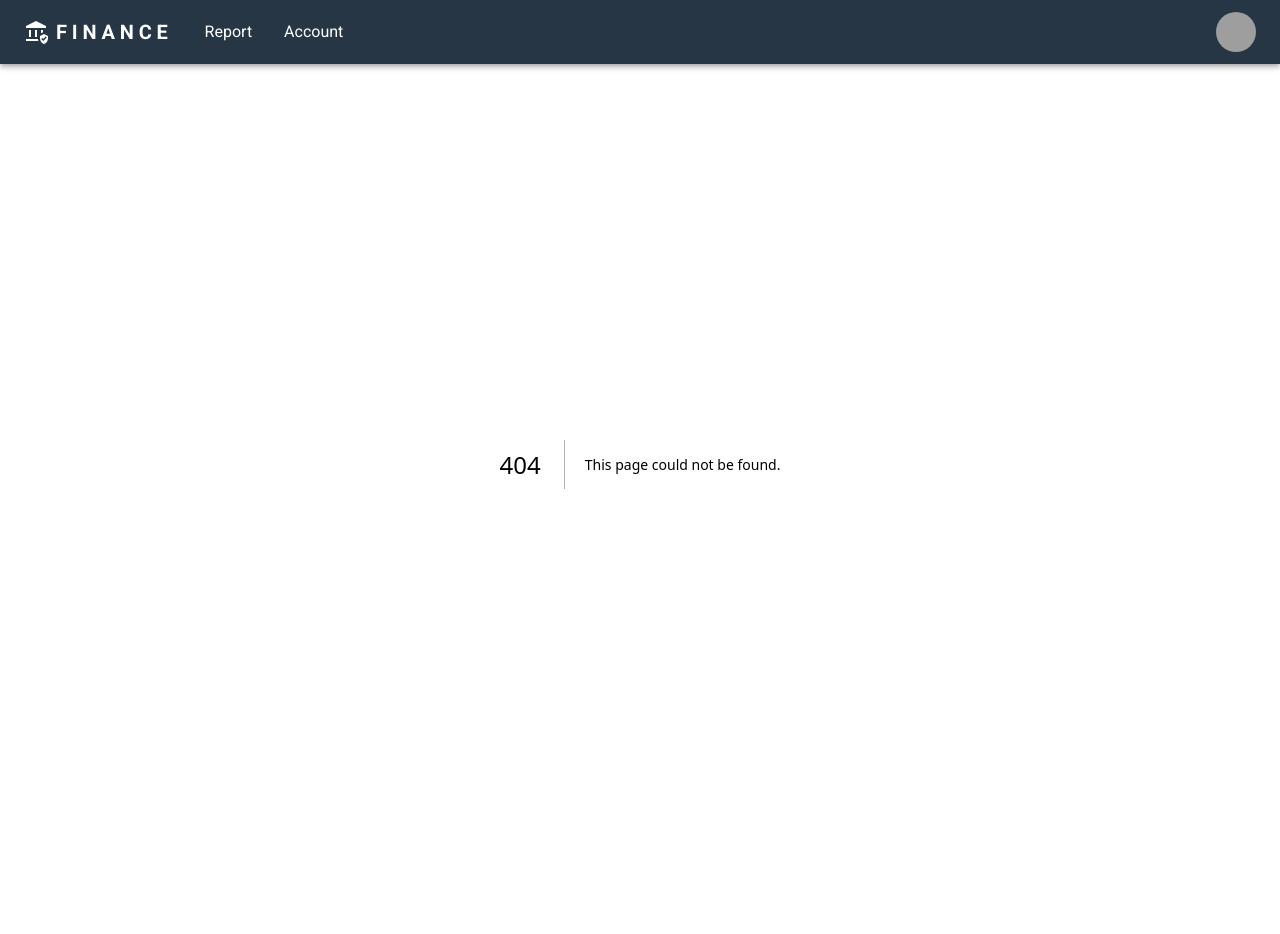
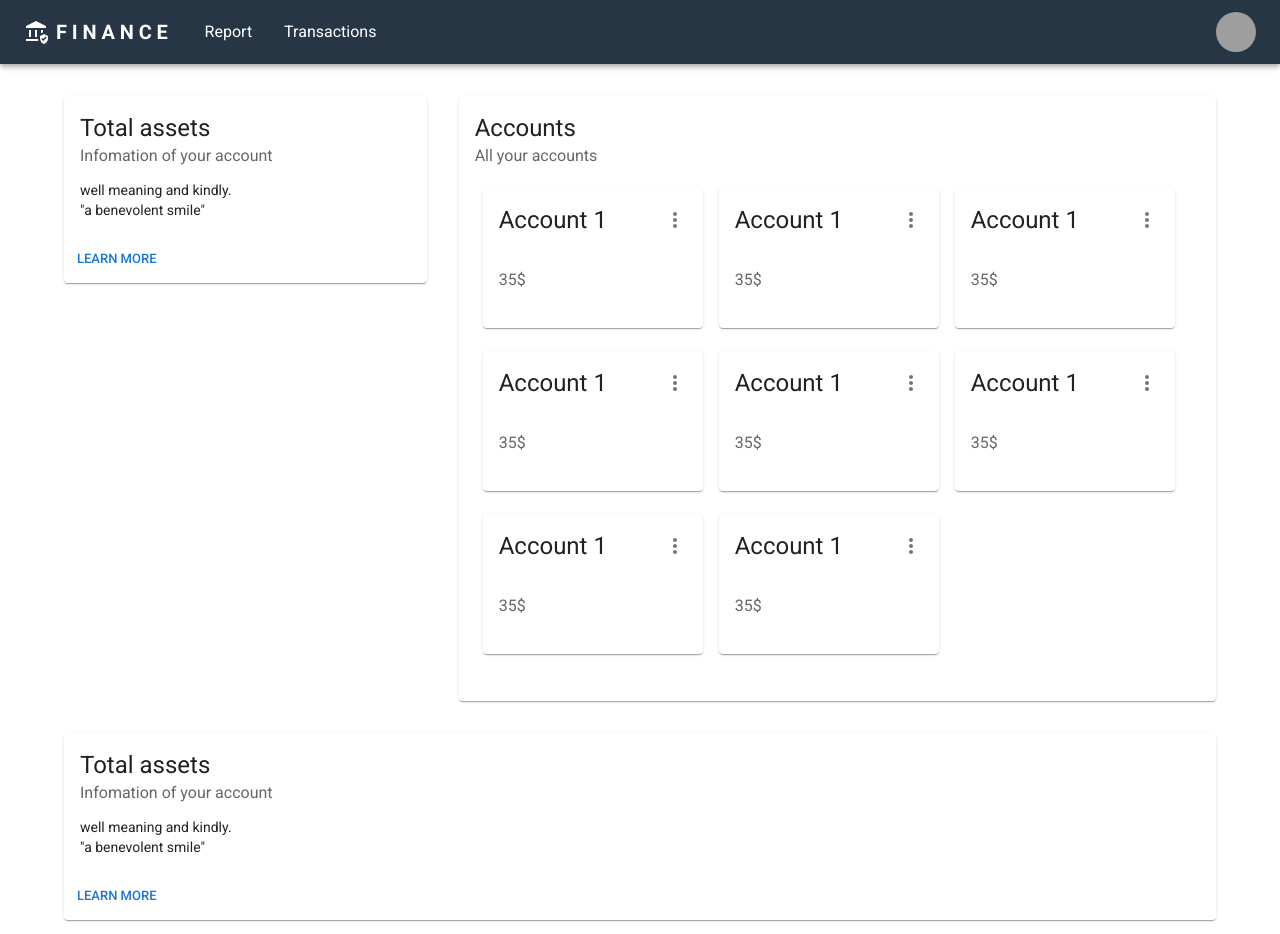
Before and after one commit to datnguyenute/finance_personal, a Next.js app: page /transactions in a window 1280 px wide. Before the commit this address had no page. Shown: the top 934 px of the page. Before the commit the page ends 864 px from the top, so only its background shows below. Built offline with nearby package versions, Linux system fonts and the light colour scheme; grey boxes are pictures that could not be loaded; what @mui/material-nextjs would draw is missing.

Commit message:
Update account to transaction pages

```diff
--- /dev/null
+++ b/src/app/transactions/page.tsx
@@ -0,0 +1,43 @@
+"use client";
+import TransactionModal from "@/components/modals/transaction.modal";
+import { Box, Button, Container, Typography } from "@mui/material";
+import Grid from "@mui/material/Grid2";
+
+import { useState } from "react";
+import TransactionHeader from "./transaction.header";
+import TransactionCard from "@/components/grid/transaction.card";
+import TransactionGrid from "@/components/grid/transaction.grid";
+
+const AccountPage = () => {
+  const [openTransactionsModal, setOpenTransactionModal] = useState(false);
+  const onClickNewTransactions = () => {
+    setOpenTransactionModal(true);
+  };
+  return (
+    <>
+      <Container fixed>
+        <Box sx={{ height: "calc(100vh - 64px)", pt: 2 }}>
+          <TransactionHeader />
+          <TransactionCard />
+          <Grid
+            display={"flex"}
+            flexDirection={"row"}
+            justifyContent={"space-between"}
+          >
+            <Typography variant="h4">Transaction list</Typography>
+            <Button variant="outlined" onClick={() => onClickNewTransactions()}>
+              Create new transaction
+            </Button>
+          </Grid>
+          <TransactionGrid />
+        </Box>
+        <TransactionModal
+          open={openTransactionsModal}
+          close={() => setOpenTransactionModal(false)}
+        />
+      </Container>
+    </>
+  );
+};
+
+export default AccountPage;
--- /dev/null
+++ b/src/app/transactions/transaction.header.tsx
@@ -0,0 +1,83 @@
+import {
+  Button,
+  Card,
+  CardActionArea,
+  CardActions,
+  CardContent,
+  CardHeader,
+  IconButton,
+  Typography,
+} from "@mui/material";
+
+import Grid from "@mui/material/Grid2";
+import { GridMoreVertIcon } from "@mui/x-data-grid";
+
+const AccountCard = () => {
+  return (
+    <Card sx={{ m: 1, width: 220, display: "inline-block" }}>
+      <CardHeader
+        action={
+          <IconButton aria-label="settings">
+            <GridMoreVertIcon />
+          </IconButton>
+        }
+        title="Account 1"
+      />
+      <CardContent>
+        <Typography sx={{ color: "text.secondary", mb: 1.5 }}>35$</Typography>
+      </CardContent>
+    </Card>
+  );
+};
+
+const TransactionHeader = () => {
+  return (
+    <Grid container spacing={4}>
+      <Grid size={4}>
+        <Card sx={{ mb: 2, mt: 2 }}>
+          <CardContent>
+            <Typography variant="h5" component="div">
+              Total assets
+            </Typography>
+            <Typography sx={{ color: "text.secondary", mb: 1.5 }}>
+              Infomation of your account
+            </Typography>
+            <Typography variant="body2">
+              well meaning and kindly.
+              <br />
+              {'"a benevolent smile"'}
+            </Typography>
+          </CardContent>
+          <CardActions>
+            <Button size="small">Learn More</Button>
+          </CardActions>
+        </Card>
+      </Grid>
+      <Grid size={8}>
+        <Card sx={{ mb: 2, mt: 2 }}>
+          <CardContent>
+            <Typography variant="h5" component="div">
+              Accounts
+            </Typography>
+            <Typography sx={{ color: "text.secondary", mb: 1.5 }}>
+              All your accounts
+            </Typography>
+            <Grid display={"block"}>
+              <AccountCard />
+              <AccountCard />
+              <AccountCard />
+              <AccountCard />
+              <AccountCard />
+              <AccountCard />
+              <AccountCard />
+              <AccountCard />
+            </Grid>
+          </CardContent>
+          <CardActions></CardActions>
+        </Card>
+      </Grid>
+    </Grid>
+  );
+};
+
+export default TransactionHeader;
--- a/src/components/grid/transaction.card.tsx
+++ b/src/components/grid/transaction.card.tsx
@@ -1,17 +1,8 @@
 import { Box, Card, CardActions, CardContent, Typography, Button } from "@mui/material";
-
-const bull = (
-  <Box
-    component="span"
-    sx={{ display: 'inline-block', mx: '2px', transform: 'scale(0.8)' }}
-  >
-    •
-  </Box>
-);
 
 const TransactionCard = () => {
   return (
-    <Card sx={{ minWidth: 275, mb: 2, mt: 2 }}>
+    <Card sx={{ mb: 2, mt: 2 }}>
       <CardContent>
         <Typography variant="h5" component="div">
           Total assets
--- a/src/components/header/app.header.tsx
+++ b/src/components/header/app.header.tsx
@@ -23,8 +23,8 @@ const pages = [
     name: "Report"
   },
   {
-    url: "/account",
-    name: "Account"
+    url: "/transactions",
+    name: "Transactions"
   },
 ];
 const settings = ['Profile', 'Logout'];
```
Also changed, not shown: src/app/account/page.tsx (deleted, +0 -32 lines), 1 other file (tests, documents, lock files or other folders).
